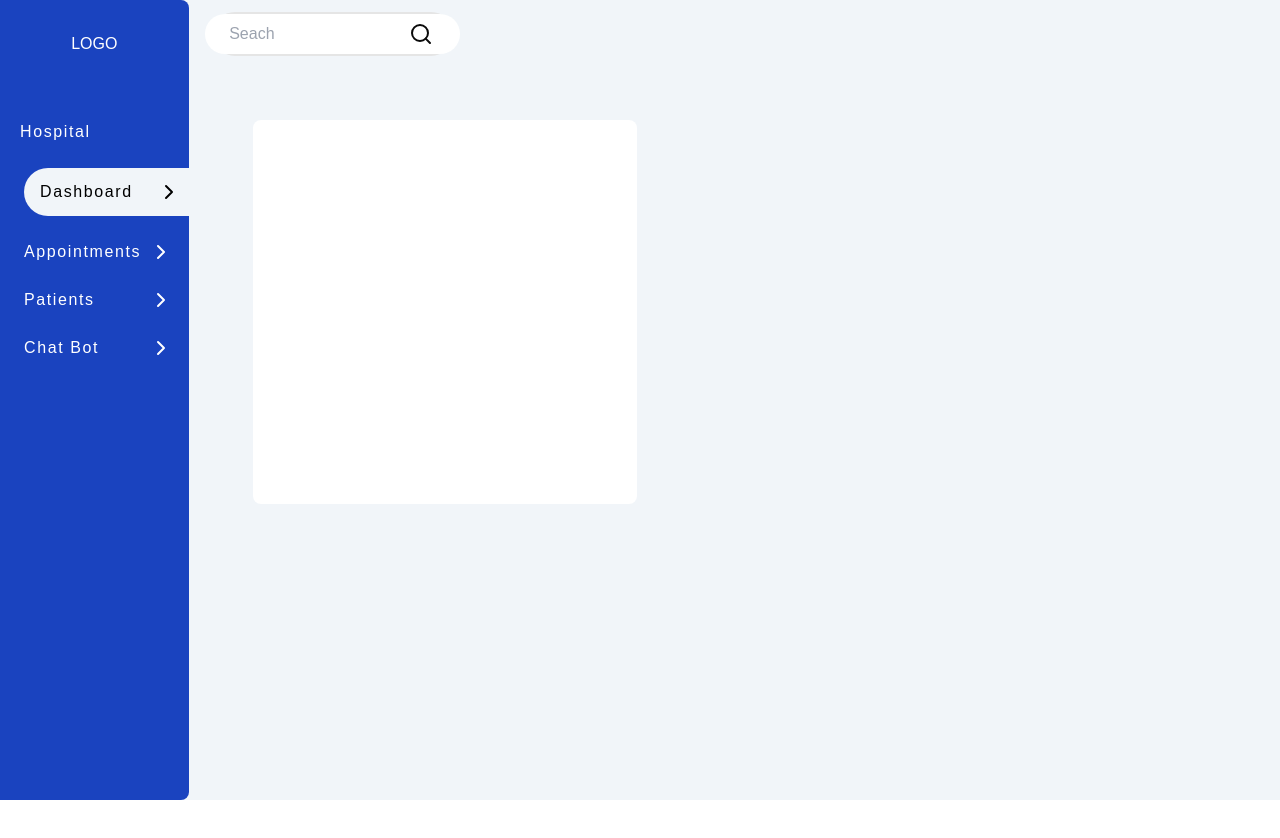
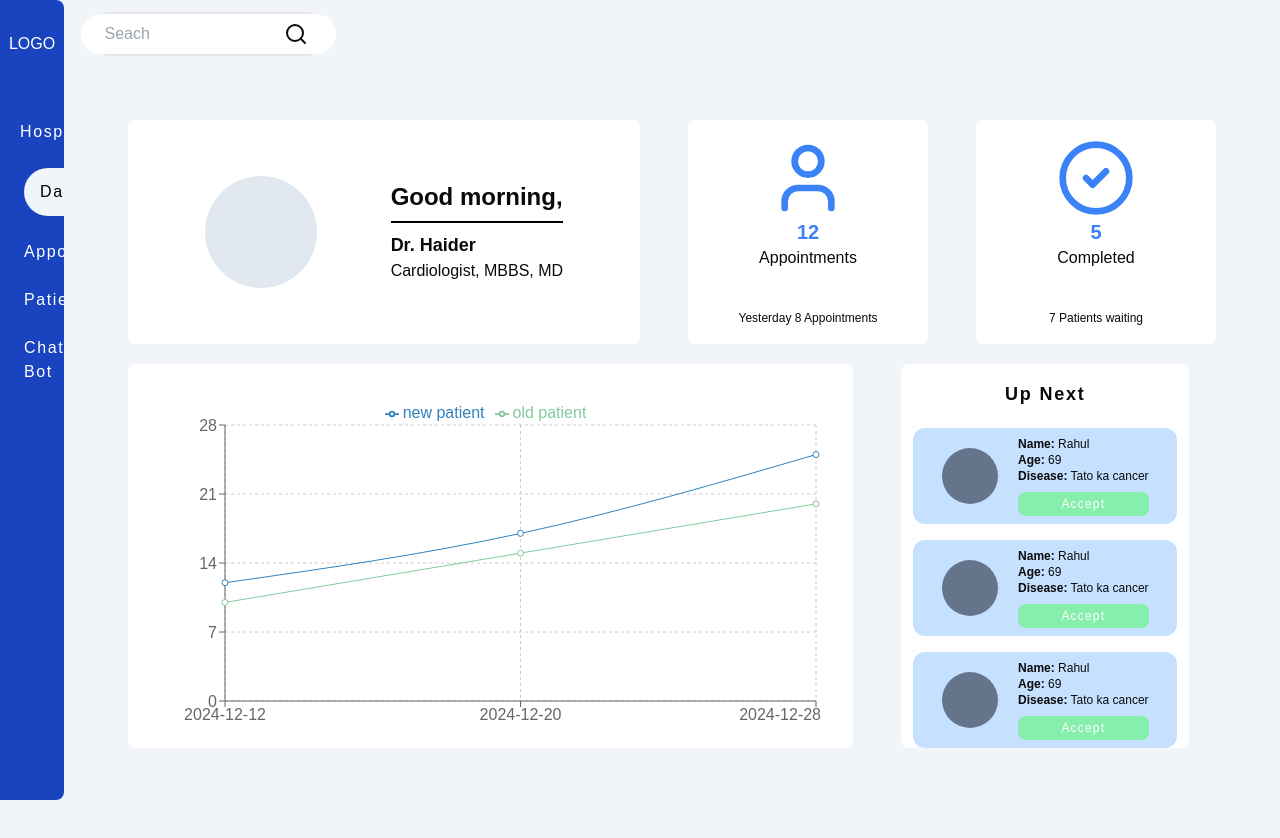
Before and after one commit to RahulSingh044/health-app, a Next.js app: page /doctors in a window 1280 px wide. Shown: the top 838 px of the page. Before the commit the page ends 800 px from the top, so only its background shows below. Built offline with nearby package versions, Linux system fonts and the light colour scheme; no server answers.

Commit message:
Add Doctor Dashboard

```diff
--- a/app/doctors/Sidelayout.tsx
+++ b/app/doctors/Sidelayout.tsx
@@ -11,7 +11,7 @@ export default function SideLayout({ children }: { children: ReactNode }) {
 
     return (
         <Provider store={store}>
-                <div className="flex w-screen h-screen bg-slate-100">
+                <div className="flex w-screen bg-slate-100">
                     <Navbar />
                     <main className='w-full'>
                         <SearchBar/>
--- a/app/doctors/page.tsx
+++ b/app/doctors/page.tsx
@@ -3,6 +3,9 @@ import type { NextPage } from 'next';
 import SideLayout from './Sidelayout';
 import React from 'react';
 import SearchBar from '@/components/searchBar'
+import Charts from '@/components/newUserOldUserChart'
+import AptCards from '@/components/aptCard'
+import { User, CircleCheck } from 'lucide-react'
 import axios from 'axios';
 const Home: NextPage = () => {
 
@@ -21,16 +24,58 @@ const Home: NextPage = () => {
 
   return (
     <SideLayout>
-        <div className='grid grid-cols-2 p-16'>
-          <div className='bg-white rounded-lg w-96 h-96'>
+      <div className=' w-full h-screen flex flex-col gap-5 p-16'>
 
+        <div className='flex gap-12 '>
+
+          {/* Welcome Box */}
+          <div className='bg-white rounded-lg w-[32rem] h-56 flex justify-around items-center px-10'>
+            <div className='w-28 h-28 rounded-full bg-slate-200'></div>
+            <div className=''>
+              <h2 className='text-2xl font-extrabold pb-2 border-b-2 border-black'>Good morning,</h2>
+              <h3 className='text-lg font-bold mt-2'>Dr. Haider</h3>
+              <p>Cardiologist, MBBS, MD</p>
+            </div>
           </div>
-          <div>
-              <div>
 
-              </div>
+          <div className='bg-white w-60 h-56 rounded-lg flex flex-col justify-center items-center text-center'>
+            <div className='flex flex-col justify-center items-center' >
+              <User className='size-20 align-middle text-blue-500' />
+              <div className='text-xl font-bold text-blue-500'>12</div><div>Appointments</div>
+            </div>
+            <p className='text-xs pt-10'>Yesterday 8 Appointments</p>
+          </div>
+
+          <div className='bg-white w-60 h-56 rounded-lg flex flex-col justify-center items-center text-center'>
+
+            <div className='flex flex-col justify-center items-center' >
+              <CircleCheck className='size-20 align-middle text-blue-500' />
+              <div className='text-xl font-bold text-blue-500'>5</div><div>Completed</div>
+            </div>
+            <p className='text-xs pt-10'>7 Patients waiting</p>
           </div>
         </div>
+
+
+        <div className='flex gap-12 h-96 w-full'>
+          {/* Analytics */}
+          <div className='bg-white w-2/3 rounded-lg'>
+            <Charts/>
+          </div>
+
+          <div className='bg-white w-72 max-h-[40rem] rounded-lg text-center py-4 overflow-y-auto'>
+            <h1 className='text-lg font-semibold tracking-widest mb-5'>Up Next</h1>
+              <AptCards Name="Rahul" Age='69' Disease="Tato ka cancer" />
+              <AptCards Name="Rahul" Age='69' Disease="Tato ka cancer" />
+              <AptCards Name="Rahul" Age='69' Disease="Tato ka cancer" />
+              <AptCards Name="Rahul" Age='69' Disease="Tato ka cancer" />
+              <AptCards Name="Rahul" Age='69' Disease="Tato ka cancer" />
+              <AptCards Name="Rahul" Age='69' Disease="Tato ka cancer" />
+              <AptCards Name="Rahul" Age='69' Disease="Tato ka cancer" />
+          </div>
+        </div>
+
+      </div>
     </SideLayout>
   )
 }
--- /dev/null
+++ b/components/aptCard.tsx
@@ -0,0 +1,24 @@
+import React from 'react';
+
+// Define the props interface
+interface AptCardProps {
+    Name: string;
+    Age: string;
+    Disease: string;
+}
+
+const aptCard:React.FC<AptCardProps> = ({Name, Age, Disease}) => {
+    return (
+        <div className='bg-[#c5e1ff] h-24 mx-3 flex justify-center items-center gap-5 rounded-xl mt-4'>
+            <div className='rounded-full bg-slate-500 h-14 w-14'></div>
+            <div className='text-xs text-left'>
+                <h6><b>Name:</b> {Name}</h6>
+                <h6><b>Age:</b> {Age}</h6>
+                <h6><b>Disease:</b> {Disease}</h6>
+                <button className='w-full bg-green-300 text-white rounded-lg tracking-widest mt-2 py-1'>Accept</button>
+            </div>
+        </div>
+    )
+}
+
+export default aptCard;
--- a/components/navbar.tsx
+++ b/components/navbar.tsx
@@ -17,7 +17,7 @@ function navbar() {
 
 
   return (
-    <div className="h-full w-1/6 flex bg-[#1A43BF] rounded-r-lg">
+    <div className="h-screen overflow-x-hidden sticky top-0 overflow-y-auto w-1/6 flex bg-[#1A43BF] rounded-r-lg">
       <div className="bg-[#123499] w-2/12 h-full rounded-r-xl"></div>
       <div className="w-full text-white mt-8">
         <h2 className="text-center">LOGO</h2>
--- /dev/null
+++ b/components/newUserOldUserChart.tsx
@@ -0,0 +1,33 @@
+'use client'
+import { Legend,Tooltip,ResponsiveContainer, XAxis, YAxis, CartesianGrid, Line, LineChart } from "recharts"
+import React from 'react'
+import { date } from "zod"
+
+const data = [
+    { value: 12, value2:10, date: "2024-12-12" },
+    { value: 17, value2:15,date: "2024-12-20" },
+    { value: 25, value2:20,date: "2024-12-28" },
+]
+const data2 = [
+
+]
+
+function newUserOldUserChart() {
+    return (
+        <div className="flex justify-center items-center p-8">
+            <ResponsiveContainer width="100%" height={340}>
+                <LineChart data={data}>
+                    <CartesianGrid strokeDasharray="3 3" />
+                    <XAxis dataKey='date' />
+                    <YAxis />
+                    <Tooltip/>
+                    <Legend verticalAlign="top"/>
+                    <Line name='new patient' dataKey="value" type="monotone" />
+                    <Line name='old patient' dataKey="value2" type="monotone" stroke="#82ca9d"/>
+                </LineChart>
+            </ResponsiveContainer>
+        </div>
+    )
+}
+
+export default newUserOldUserChart
--- a/package.json
+++ b/package.json
@@ -32,6 +32,7 @@
     "react-hot-toast": "^2.5.1",
     "react-icons": "^5.4.0",
     "react-redux": "^9.2.0",
+    "recharts": "^2.15.1",
     "tailwind-merge": "^3.0.1",
     "tailwindcss-animate": "^1.0.7",
     "zod": "^3.24.1"
```
Also changed, not shown: 1 other file (tests, documents, lock files or other folders).
